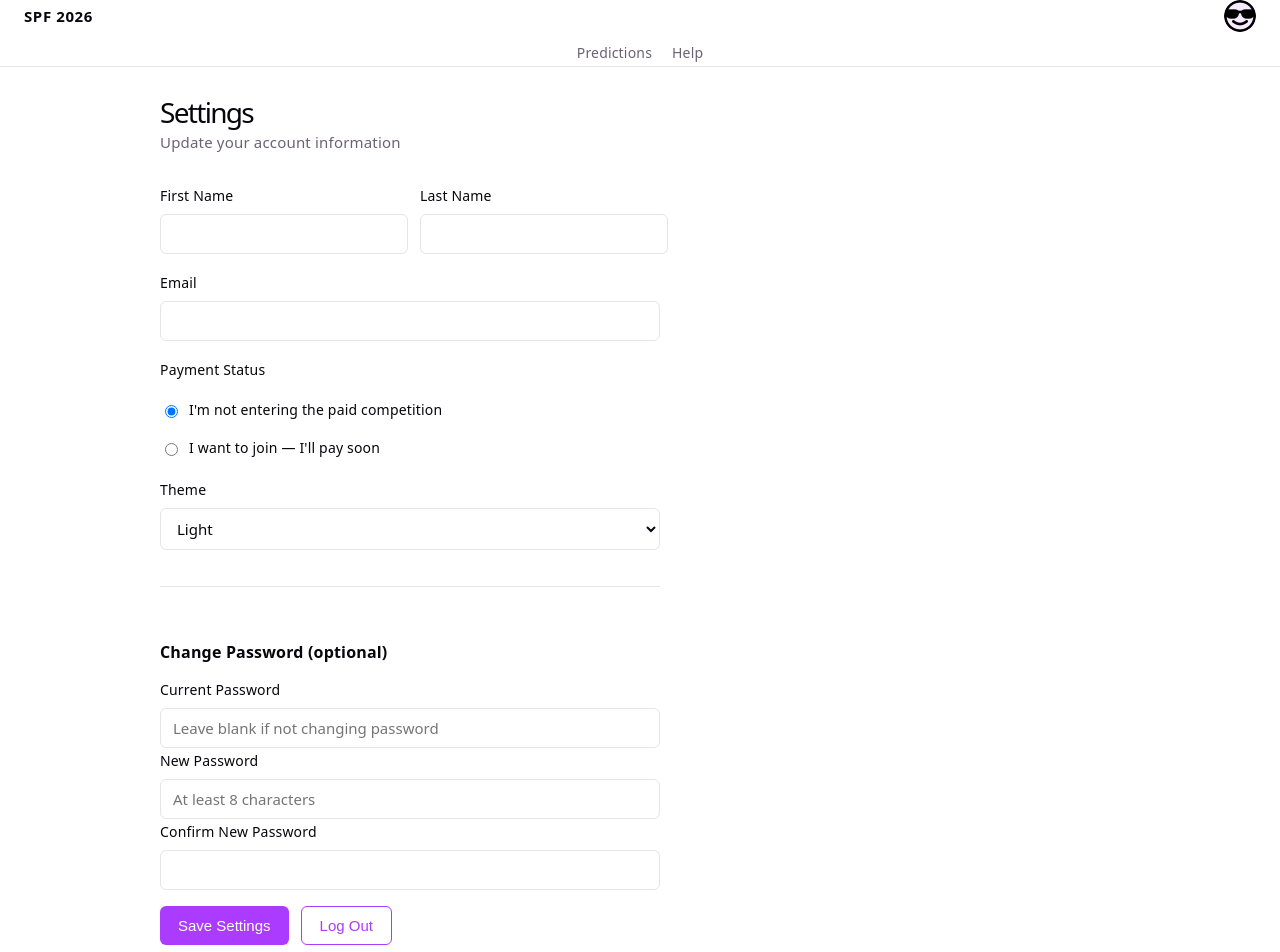
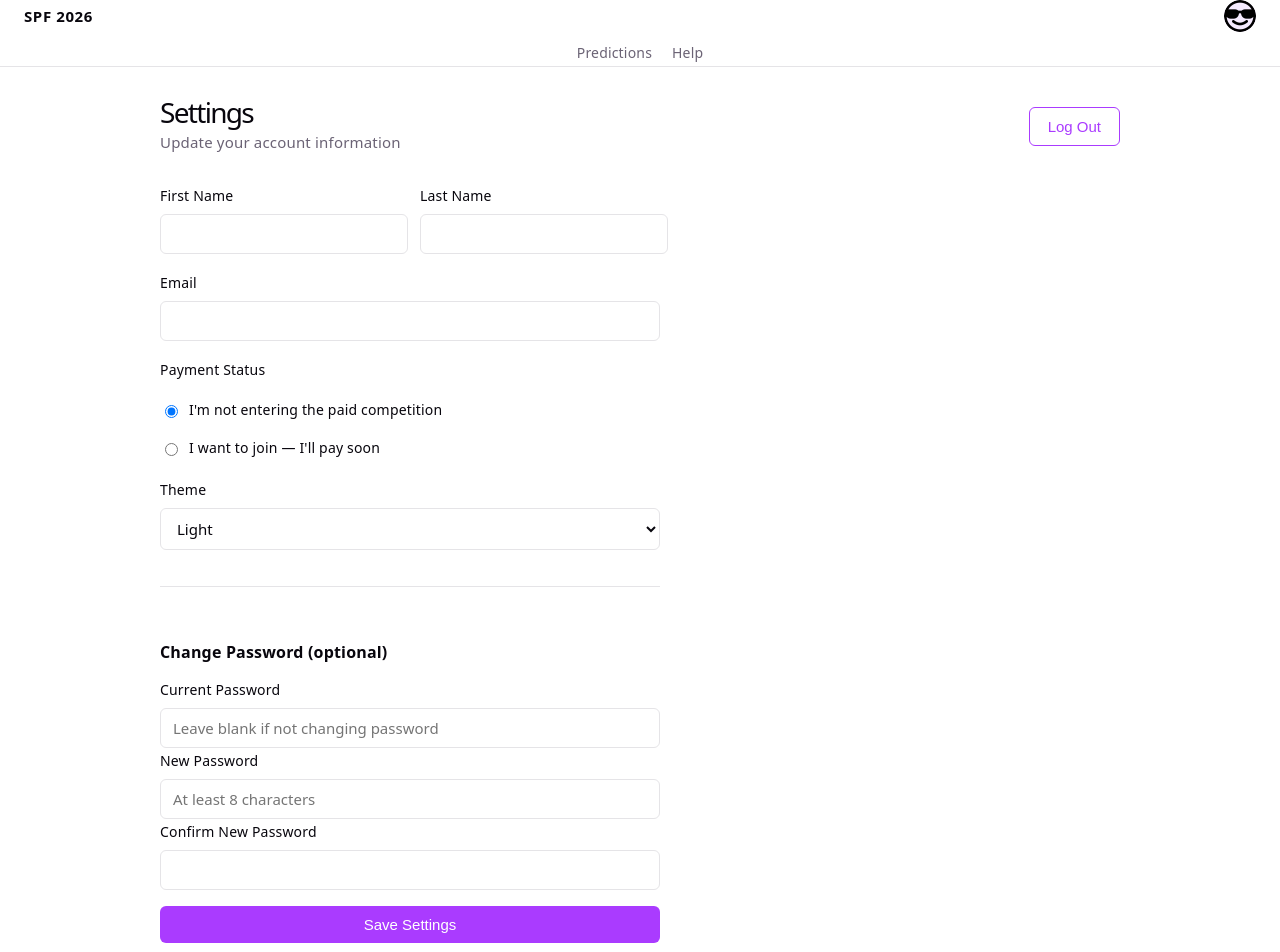
Before and after one commit to oddvar/spf, a React (Vite) app in the folder client/: page /spf/settings in a window 1280 px wide. Shown: the top 952 px of the page. Built offline with nearby package versions, Linux system fonts and the light colour scheme; no server answers; sample sign-in values are in the browser's storage.

Commit message:
better, i think

```diff
--- a/client/src/App.tsx
+++ b/client/src/App.tsx
@@ -16,8 +16,29 @@ function isLoggedIn(): boolean {
 
 function useTheme() {
   useEffect(() => {
-    const theme = localStorage.getItem('theme') || 'light';
-    document.documentElement.setAttribute('data-theme', theme);
+    const loadTheme = async () => {
+      const isLoggedIn = !!localStorage.getItem('token');
+
+      if (isLoggedIn) {
+        try {
+          const response = await fetch('/api/settings', {
+            headers: { 'Authorization': `Bearer ${localStorage.getItem('token')}` },
+          });
+          if (response.ok) {
+            const data = await response.json() as { theme: 'light' | 'dark' };
+            localStorage.setItem('theme', data.theme);
+            document.documentElement.setAttribute('data-theme', data.theme);
+            return;
+          }
+        } catch {}
+      }
+
+      // Fallback to localStorage or default
+      const theme = localStorage.getItem('theme') || 'light';
+      document.documentElement.setAttribute('data-theme', theme);
+    };
+
+    loadTheme();
   }, []);
 }
 
--- a/client/src/pages/SettingsPage.tsx
+++ b/client/src/pages/SettingsPage.tsx
@@ -117,11 +117,14 @@ export default function SettingsPage() {
 
   return (
     <div className="predictions-page">
-      <div className="predictions-header">
+      <div className="predictions-header" style={{ display: 'flex', justifyContent: 'space-between', alignItems: 'flex-start', gap: '20px' }}>
         <div>
           <h1>Settings</h1>
           <p className="predictions-subtitle">Update your account information</p>
         </div>
+        <button type="button" className="btn-secondary" onClick={logout} style={{ marginTop: '8px' }}>
+          Log Out
+        </button>
       </div>
 
       <form action={submitAction} className="settings-form">
@@ -248,14 +251,9 @@ export default function SettingsPage() {
 
         {formError && <p className={formError.includes('success') ? 'form-success' : 'form-error'}>{formError}</p>}
 
-        <div style={{ display: 'flex', gap: '12px' }}>
-          <button type="submit" className="btn-primary" disabled={isPending}>
-            {isPending ? 'Saving…' : 'Save Settings'}
-          </button>
-          <button type="button" className="btn-secondary" onClick={logout}>
-            Log Out
-          </button>
-        </div>
+        <button type="submit" className="btn-primary" disabled={isPending}>
+          {isPending ? 'Saving…' : 'Save Settings'}
+        </button>
       </form>
     </div>
   );
```
